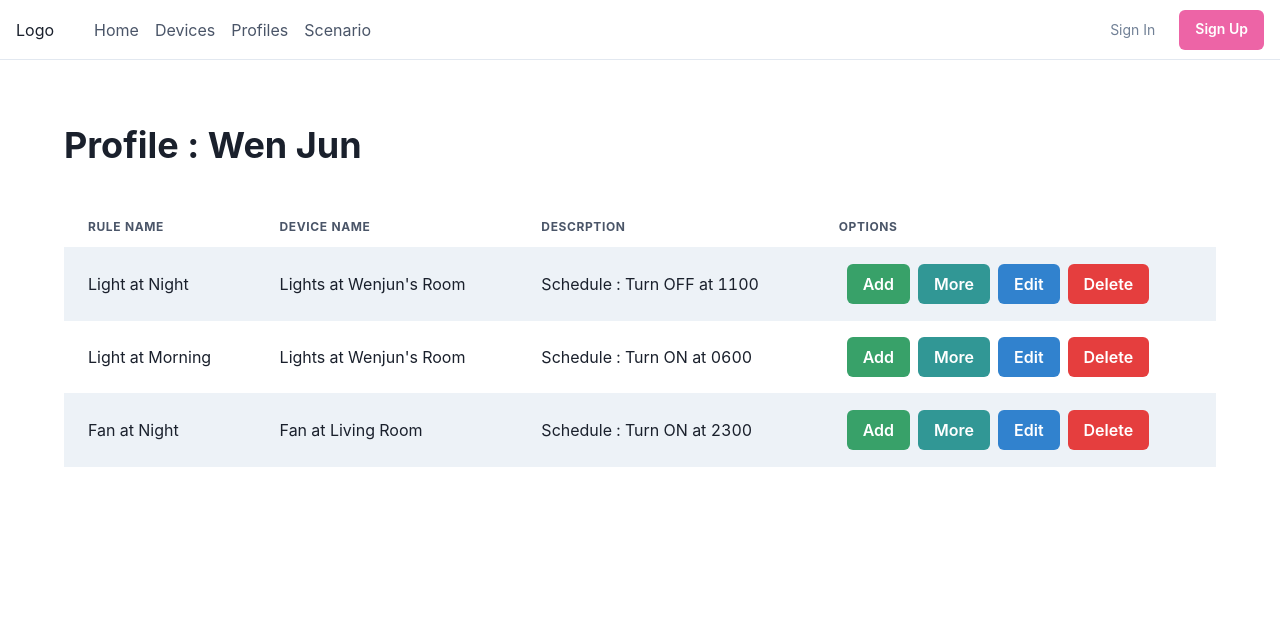
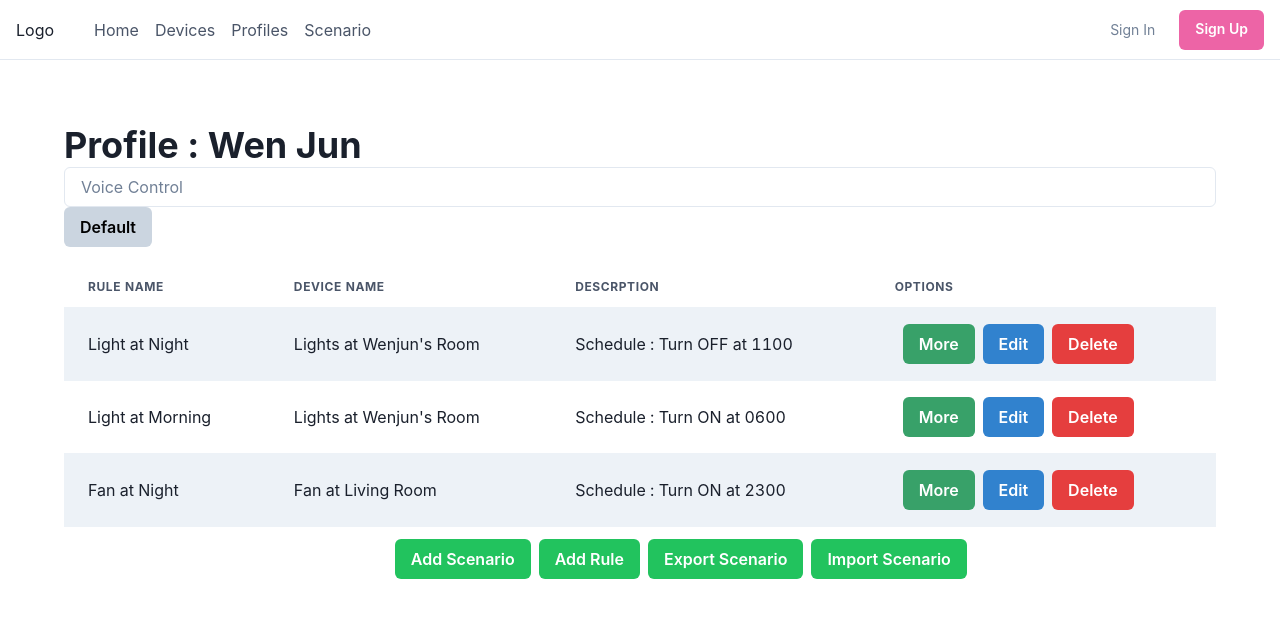
Before and after one commit to tryhardlaijun/ICT2106_P2_Project, a React (Create React App) app in the folder SmartHomeManager/SmartHomeManager.View/: page /scenario in a window 1280 px wide. Shown: the top 618 px of the page. Built offline with nearby package versions, Linux system fonts and the light colour scheme.

Commit message:
Feat added Export buttons, import buttons and adding buttons

```diff
--- a/SmartHomeManager/SmartHomeManager.View/src/components/Automation/Buttons.js
+++ b/SmartHomeManager/SmartHomeManager.View/src/components/Automation/Buttons.js
@@ -5,10 +5,10 @@ import { Link } from "react-router-dom";
 function Buttons(props) {
 	return (
 		<Td>
+			{/*<Button ml={2} colorScheme="green">*/}
+			{/*	<Link to={`/`}>Add</Link>*/}
+			{/*</Button>*/}
 			<Button ml={2} colorScheme="green">
-				<Link to={`/`}>Add</Link>
-			</Button>
-			<Button ml={2} colorScheme="teal">
 				<Link to={`/`}>More</Link>
 			</Button>
 			<Button ml={2} colorScheme="blue">
--- a/SmartHomeManager/SmartHomeManager.View/src/pages/Scenario.js
+++ b/SmartHomeManager/SmartHomeManager.View/src/pages/Scenario.js
@@ -1,6 +1,13 @@
 import {
     Heading,
-    Box
+    Box,
+    Menu,
+    MenuItem,
+    MenuButton,
+    Divider,
+    MenuList,
+    Button,
+    Input
 } from '@chakra-ui/react'
 import React from "react";
 import Buttons from "components/Automation/Buttons"
@@ -11,8 +18,38 @@ import JsonToTable from "components/Automation/JsonToTable"
 export default function Scenarios() {
     return <Box padding='16'>
         <Heading alignContent="center" >Profile : Wen Jun</Heading>
-        <Box h='40px'>
+        <Input placeholder='Voice Control' display="inline-block" />
+
+        <Box h='60px'>
+            <Menu isLazy>
+                <MenuButton as={Button} variant="solid" backgroundColor="gray.300" color="black"> Default</MenuButton>
+                <MenuList>
+                    {/* MenuItems are not rendered unless Menu is open */}
+                    <MenuItem>Default</MenuItem>
+                    <MenuItem>Romantic</MenuItem>
+                    <MenuItem>Chinese New Year</MenuItem>
+                    <MenuItem>Add More (+) </MenuItem>
+                </MenuList>
+            </Menu>
         </Box>
         <JsonToTable />
+        <Box padding='3' display="flex">
+            <Box width="50%" display="flex" justifyContent="flex-end">
+                <Button ml={2} colorScheme="whatsapp">
+                    Add Scenario
+                </Button>
+                <Button ml={2} colorScheme="whatsapp">
+                    Add Rule
+                </Button>
+            </Box>
+            <Box width="50%" display="flex" justifyContent="flex-start">
+                <Button ml={2} colorScheme="whatsapp">
+                    Export Scenario
+                </Button>
+                <Button ml={2} colorScheme="whatsapp">
+                    Import Scenario
+                </Button>
+            </Box>
+        </Box>
     </Box>;
 }
```
Also changed, not shown: SmartHomeManager/SmartHomeManager.View/src/components/Automation/Modal.js (added, +29 -0 lines).
